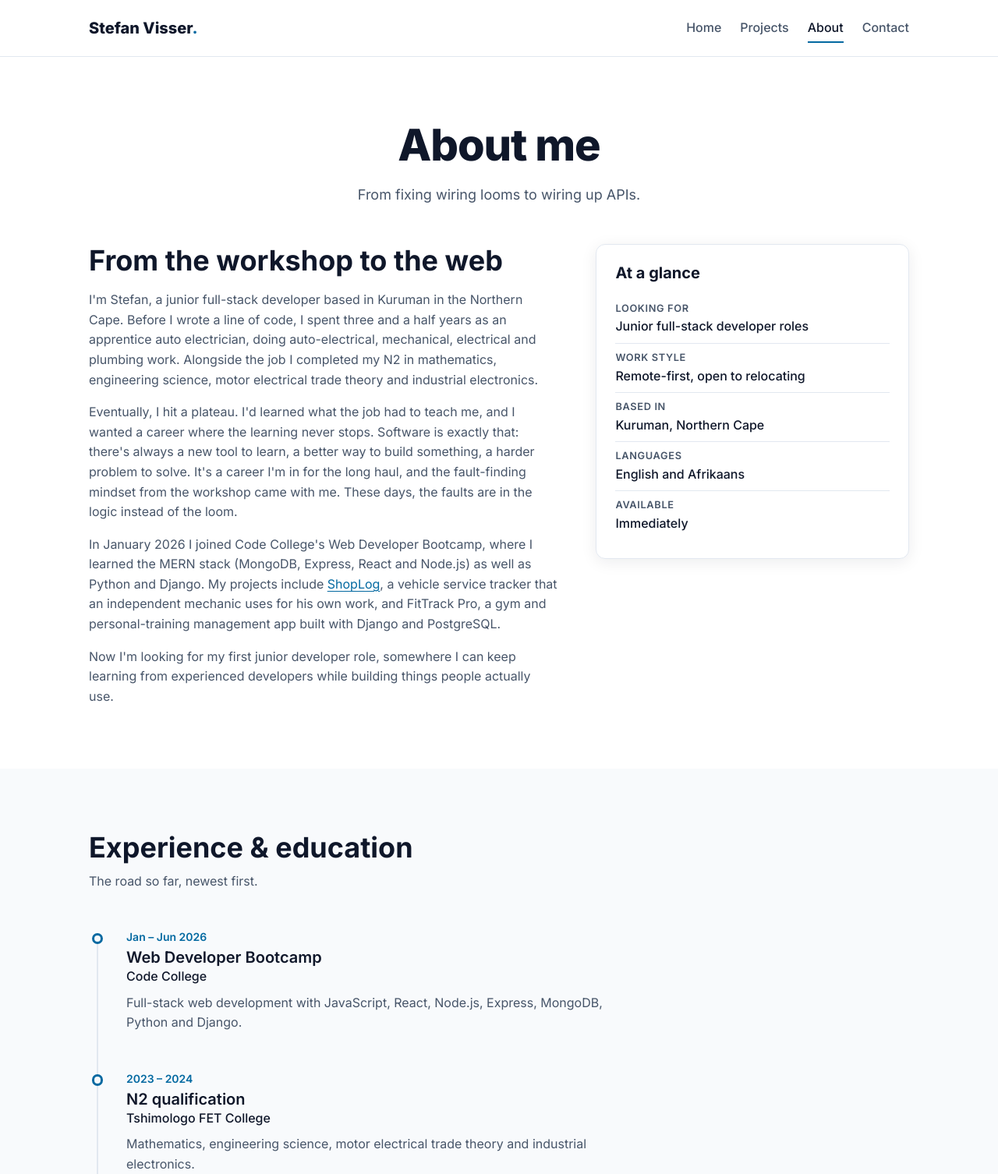
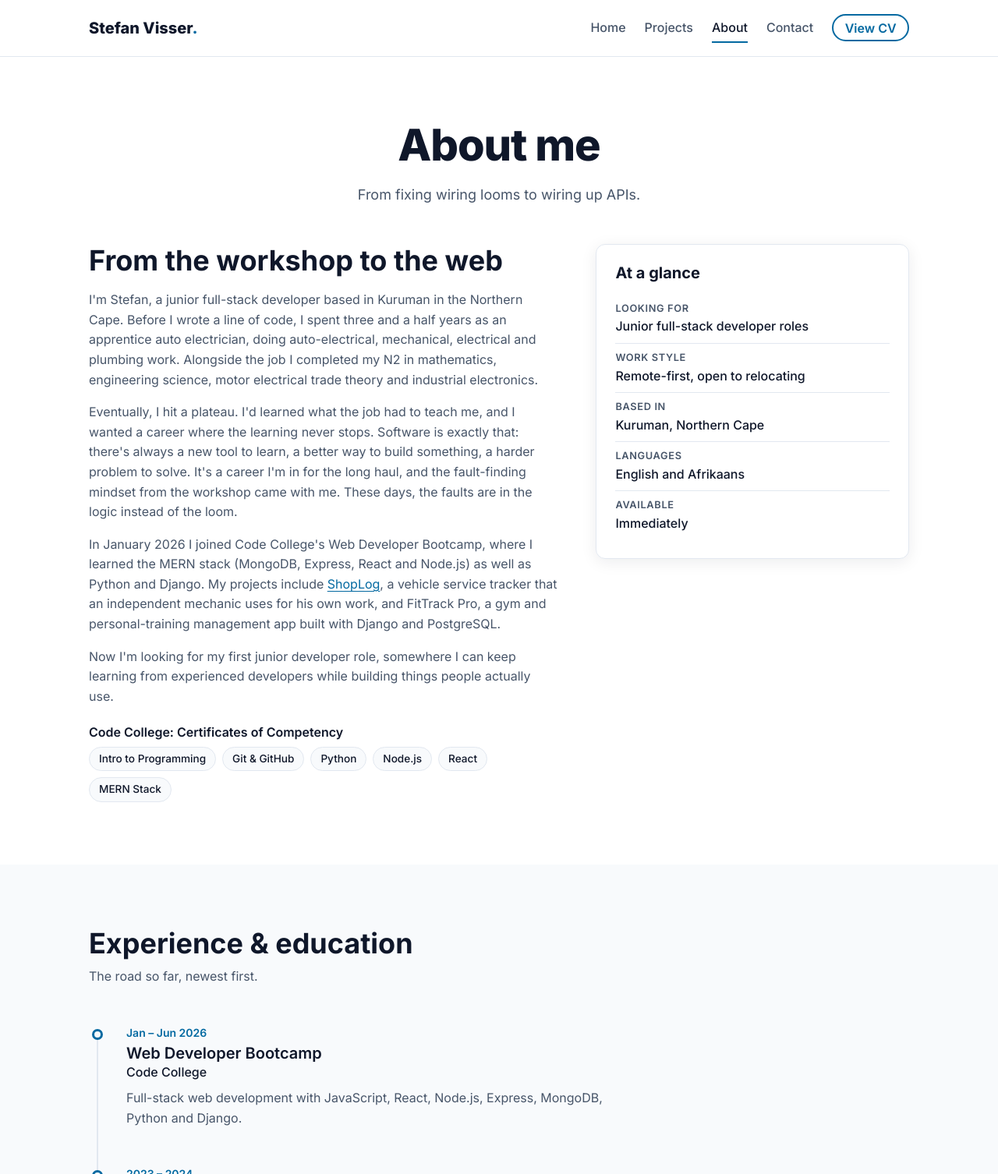
Before and after one commit to vstefan699-ai/stefan-visser-portfolio, a plain HTML site: page about.html in a window 1280 px wide. Shown: the top 1506 px of the page at 78% size. Drawn offline with Linux system fonts and the light colour scheme.

Commit message:
Add View CV links and Code College certificates

```diff
--- a/about.html
+++ b/about.html
@@ -46,6 +46,7 @@
         <li><a href="projects.html">Projects</a></li>
         <li><a href="about.html" aria-current="page">About</a></li>
         <li><a href="contact.html">Contact</a></li>
+        <li><a class="nav-cv" href="assets/docs/Stefan_Visser_CV.pdf" target="_blank" rel="noopener">View CV<span class="visually-hidden"> (PDF, opens in a new tab)</span></a></li>
       </ul>
     </nav>
   </header>
@@ -89,6 +90,18 @@
             Now I'm looking for my first junior developer role, somewhere I can keep learning
             from experienced developers while building things people actually use.
           </p>
+
+          <div class="certificates">
+            <h3>Code College: Certificates of Competency</h3>
+            <ul class="tag-list" aria-label="Certificates earned">
+              <li>Intro to Programming</li>
+              <li>Git &amp; GitHub</li>
+              <li>Python</li>
+              <li>Node.js</li>
+              <li>React</li>
+              <li>MERN Stack</li>
+            </ul>
+          </div>
         </div>
 
         <aside class="facts-card" aria-label="Quick facts">
--- a/css/style.css
+++ b/css/style.css
@@ -280,6 +280,21 @@ p {
   border-bottom-color: var(--color-accent);
 }
 
+/* "View CV" link: an outlined pill so it stands out from the page links */
+.nav-links a.nav-cv {
+  padding: 0.35rem 0.9rem;
+  border: 2px solid var(--color-accent);
+  border-radius: var(--radius-pill);
+  color: var(--color-accent);
+  font-weight: 600;
+}
+
+.nav-links a.nav-cv:hover {
+  background: var(--color-accent);
+  color: var(--color-accent-contrast);
+  border-bottom-color: var(--color-accent);
+}
+
 /* Hamburger button: hidden on desktop */
 .nav-toggle {
   display: none;
@@ -330,6 +345,14 @@ p {
 
   .nav-links a[aria-current="page"] {
     color: var(--color-accent);
+  }
+
+  /* In the phone menu the CV link sits on its own line, still outlined */
+  .nav-links a.nav-cv {
+    display: inline-block;
+    margin-top: var(--space-xs);
+    padding: 0.5rem 1rem;
+    border: 2px solid var(--color-accent);
   }
 
   /* Turn the three bars into an X when open */
@@ -791,10 +814,19 @@ p {
   font-size: 0.875rem; /* match the Home page pill, not the larger header paragraph */
 }
 
+/* Four cards: a tidy 2x2 grid on wider screens, one column on phones */
 .contact-grid {
   display: grid;
-  grid-template-columns: repeat(auto-fit, minmax(16rem, 1fr));
+  grid-template-columns: repeat(2, 1fr);
   gap: var(--space-md);
+  max-width: 52rem;
+  margin-inline: auto;
+}
+
+@media (max-width: 640px) {
+  .contact-grid {
+    grid-template-columns: 1fr;
+  }
 }
 
 .contact-card {
@@ -850,6 +882,19 @@ a.contact-card .contact-value {
 
 .about-story p + p {
   margin-top: var(--space-sm);
+}
+
+/* Certificate badges under the story */
+.certificates {
+  margin-top: var(--space-md);
+}
+
+.certificates h3 {
+  font-size: 1rem;
+}
+
+.certificates .tag-list {
+  margin-top: var(--space-xs);
 }
 
 /* Quick-facts card: stays in view while you read the story */
```
Also changed, not shown: 404.html (+1 -0 lines), contact.html (+7 -0 lines), index.html (+2 -0 lines), projects.html (+1 -0 lines), 1 other file.
